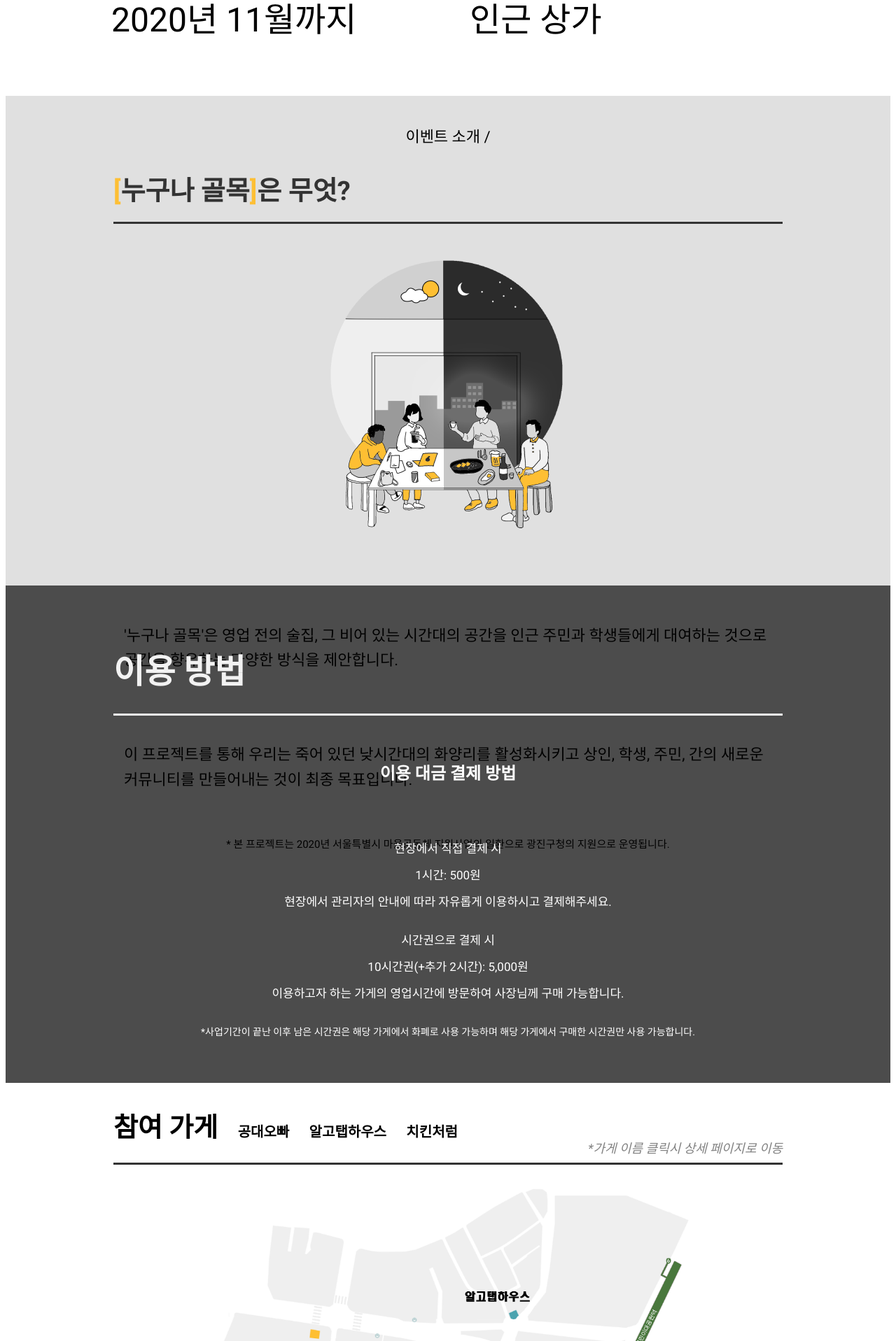
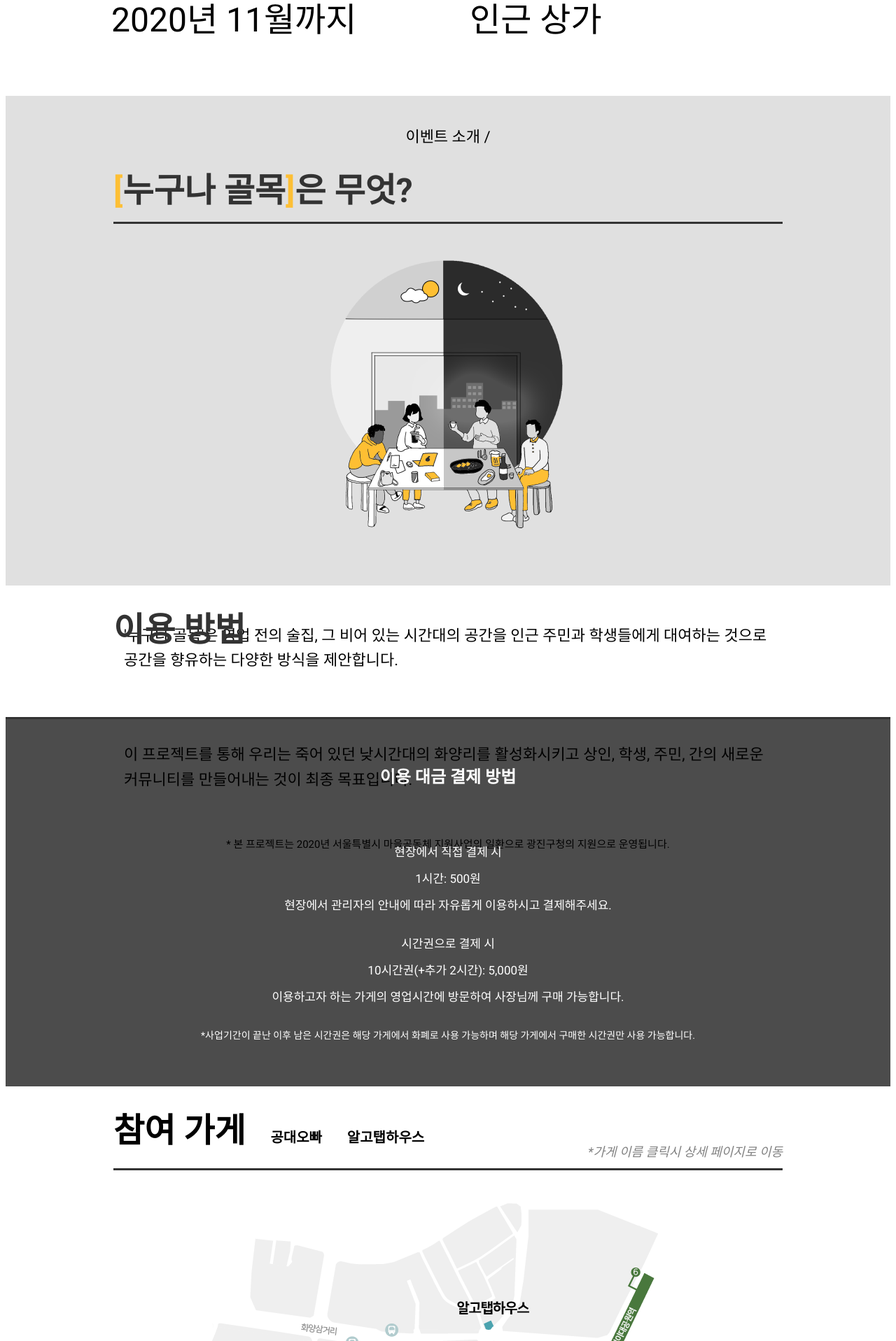
Before and after one commit to moonk1212/modutable, a Node server app: template views/mainpage.ejs in a window 1280 px wide. Shown: the part 1050-2967 px from the top of the page at 70% size. Run offline with Node 20, Linux system fonts and the light colour scheme; the template is opened without the code that fills it, so the values that code supplies are empty; some libraries are stand-ins or nearby versions.

Commit message:
치킨처럼 가게 메인페이지, 상세페이지 등에서 제외

```diff
--- a/public/javascripts/mainpage.js
+++ b/public/javascripts/mainpage.js
@@ -1,8 +1,10 @@
-// $(document).ready(() => {
+$(document).ready(() => {
 
-//     $('#store1').on('click', () => {
-//         $('.bottom1').slideToggle("slow", () => {
-//             console.log('hi');
-//         });
-//     });
-// });
+    // $('#store1').on('click', () => {
+    //     $('.bottom1').slideToggle("slow", () => {
+    //         console.log('hi');
+    //     });
+    // });
+
+
+});
--- a/public/stylesheets/mainpage.css
+++ b/public/stylesheets/mainpage.css
@@ -180,7 +180,7 @@
     text-align: center;
   }
   .heading {
-    font-size: 3.8rem;
+    font-size: 4.8rem;
     font-weight: bold;
     color: #333333;
     line-height: 4.8rem;
@@ -197,11 +197,10 @@
   }
   #store_map {
     width: 100%;
-    height: 100%;
-    background-image: url("../images/store_map2.png");
+    height: 500px;
+    background-image: url("../images/store_map3.png");
     background-repeat: no-repeat;
     background-position: center;
-    background-size:contain;
   }
   #cont2_bottom div .title {
     text-align: center;
@@ -225,7 +224,7 @@
   }
   #cont3_top {
     background: white;
-    height: calc(100vh - 282px);
+    height: fit-content;
   }
   #cont3_top .heading {
     width: 95.6rem;
@@ -314,28 +313,35 @@
     height: 30.4rem;
     background: white;
   }
-  #cont5_top {
+  #container5 {
     /* height: 72rem; */
     background-color: rgba(0,0,0, 0.7);
   }
-  #cont5_top div:nth-child(1) {
+  #container5 .heading {
+    /* color: #f2f2f2;
+    border-bottom: 3px solid #f2f2f2;
+    padding-top: 10rem; */
+    width: 100% !important;
+    height: 12.8rem;
+
+    background: white;
+    color: #333333;
+  }
+  #container5>.heading>p {
+    width: 100%;
+    max-width: 956px;
     line-height: 4.8rem;
     font-size: 4.8rem;
     font-weight: bold;
-    color: #f2f2f2;
-    border-bottom: 3px solid #f2f2f2;
-    padding-top: 10rem;
-    padding-bottom: 3.5rem;
-    width: 956px;
     margin: 0 auto;
   }
-  #cont5_top div:nth-child(2) {
+  #container5 div:nth-child(2) {
     font-size: 2.4rem;
     width: 956px;
     margin: 0 auto;
     padding: 5vh 1vw;
   }
-  #cont5_top > div > p {
+  #container5 > div > p {
     line-height: 3.8rem;
   }
   #cont6_bottom {
@@ -363,7 +369,7 @@
     html {
       /* font-size: 9px !important; */
     }
-    .heading {
+    .heading, #container5>.heading>p {
       width: 85vw !important;
     }
     #cont6_bottom div div:nth-child(4),
@@ -383,7 +389,7 @@
 
   /* 모바일 가로, 세로 (해상도 480px ~ 767px) */
   @media all and (max-width: 767px) {
-    #select-store {
+    #select-store, {
       width: 85vw !important;
     }
   }
--- a/public/stylesheets/store.css
+++ b/public/stylesheets/store.css
@@ -310,8 +310,8 @@
 
     #content{
         margin-top: 10vh;
-        margin-left: 10vw;
-        width: 70vw;
+        margin-left: 5vw;
+        width: 80vw;
     }
 
     .prev, .next {
--- a/views/admin.ejs
+++ b/views/admin.ejs
@@ -34,7 +34,7 @@
                 <div class="menu">
                     <div class="item dd_item" data-value="algo">알고탭하우스</div>
                     <div class="item dd_item" data-value="gongdae">공대오빠</div>
-                    <div class="item dd_item" data-value="likechicken">치킨처럼</div>
+                    <!-- <div class="item dd_item" data-value="likechicken">치킨처럼</div> -->
                 </div>
                 <i class="big sort down icon"></i>
             </div>
--- a/views/mainpage.ejs
+++ b/views/mainpage.ejs
@@ -75,33 +75,30 @@
             </div>
         </div>
         <div id="container5">
-            <div id="cont5_top">
-                <div class="heading">이용 방법</div>
-                <div>
-                    <p style="color:#FFFFFF;text-align: center;font-weight: bold;">이용 대금 결제 방법</p><br>
-                    <p style="color:#FFFFFF; text-align: center; font-size: 1.7rem;">현장에서 직접 결제 시 <br> 1시간: 500원 <br> 현장에서 관리자의 안내에 따라 자유롭게 이용하시고 결제해주세요.<br></p>
-                    <p style="color:#FFFFFF;text-align: center;font-size: 1.7rem;">시간권으로 결제 시<br> 10시간권(+추가 2시간): 5,000원<br> 이용하고자 하는 가게의 영업시간에 방문하여 사장님께 구매 가능합니다. </p>
-                    <p class="explanation" style="color:#FFFFFF; text-align: center; font-size: 1.4rem">*사업기간이 끝난 이후 남은 시간권은 해당 가게에서 화폐로 사용 가능하며 해당 가게에서 구매한 시간권만 사용 가능합니다.</p>
-                </div>
+            <div class="heading">
+                <p>이용 방법</p>
+            </div>
+            <div>
+                <p style="color:#FFFFFF;text-align: center;font-weight: bold;">이용 대금 결제 방법</p><br>
+                <p style="color:#FFFFFF; text-align: center; font-size: 1.7rem;">현장에서 직접 결제 시 <br> 1시간: 500원 <br> 현장에서 관리자의 안내에 따라 자유롭게 이용하시고 결제해주세요.<br></p>
+                <p style="color:#FFFFFF;text-align: center;font-size: 1.7rem;">시간권으로 결제 시<br> 10시간권(+추가 2시간): 5,000원<br> 이용하고자 하는 가게의 영업시간에 방문하여 사장님께 구매 가능합니다. </p>
+                <p class="explanation" style="color:#FFFFFF; text-align: center; font-size: 1.4rem">*사업기간이 끝난 이후 남은 시간권은 해당 가게에서 화폐로 사용 가능하며 해당 가게에서 구매한 시간권만 사용 가능합니다.</p>
             </div>
         </div>
         <div id="container3">
             <div id="cont3_top">
-                <div class="heading"><a  style="color:black; text-decoration:none;" href="#">참여 가게</a> &nbsp;
+                <div class="heading"><a  style="color:black; text-decoration:none;">참여 가게</a> &nbsp;
                     <a id="store1" style=" margin-left: auto; font-size: 20px; color:black; text-align: right;text-decoration:none;" href="/gongdae">공대오빠</a> &nbsp;
                     <a id="store2" style=" margin-left: auto; font-size: 20px; color:black; text-align: right;text-decoration:none;" href="/algo">알고탭하우스</a> &nbsp;
-                    <a id="store3" style=" margin-left: auto; font-size: 20px; color:black; text-align: right;text-decoration:none;" href="/likechicken">치킨처럼</a> &nbsp;
                     <div id="msg">*가게 이름 클릭시 상세 페이지로 이동</div>
                 </div>
                 <div id="store_map"></div>
-
-                </div>
             </div>
             <div id="cont3_bottom">
                 <div class="ssnt_box">
                     <div class="ssnt">
                         <div class="ssnt_val">
-                            3
+                            2
                         </div>
                         <div class="ssnt_label">
                             참여 가게
@@ -117,7 +114,7 @@
                     </div>
                     <div class="ssnt">
                         <div class="ssnt_val">
-                            243
+                            131
                         </div>
                         <div class="ssnt_label">
                             최대 수용 인원
--- a/views/storeseats.ejs
+++ b/views/storeseats.ejs
@@ -54,7 +54,6 @@
                     <div class="menu">
                         <div class="item dd_item" data-value="algo">알고탭하우스</div>
                         <div class="item dd_item" data-value="gongdae">공대오빠</div>
-                        <div class="item dd_item" data-value="likechicken">치킨처럼</div>
                     </div>
                     <i class="big sort down icon"></i>
                 </div>
```
Also changed, not shown: routes/index.js (+5 -8 lines), public/images/store_map3.png (added).
